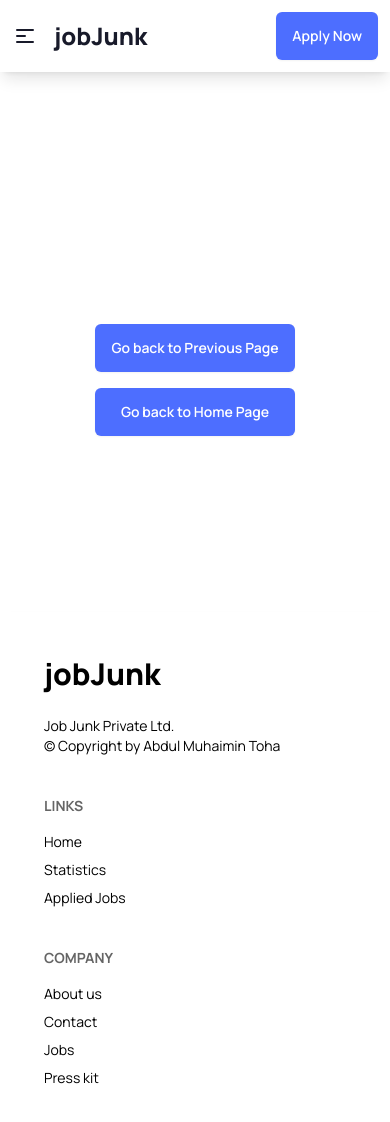
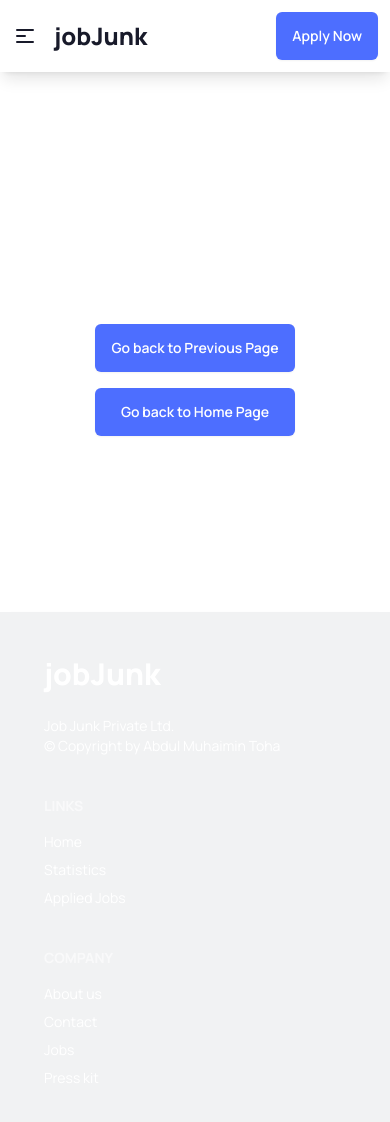
Before and after one commit to abdul-muhaimin-toha/jobJunk, a React (Vite) app: page / in a window 390 px wide. Shown: the top 1122 px of the page. Built offline with nearby package versions, Linux system fonts and the light colour scheme.

Commit message:
error page styling and responsive done

```diff
--- a/src/components/Footer.jsx
+++ b/src/components/Footer.jsx
@@ -1,8 +1,8 @@
 const Footer = () => {
   return (
-    <div className="bg-sectionHeader-pattern bg-cover bg-center shadow-lg">
+    <div className="bg-sectionFooter-pattern bg-cover bg-center shadow-lg">
       <div className="mx-auto max-w-screen-2xl p-1">
-        <footer className="footer flex flex-col justify-between p-10 text-black  md:flex-row">
+        <footer className="footer flex flex-col justify-between p-10 text-white  md:flex-row">
           <aside>
             <a className=" mb-4 text-3xl font-black hover:bg-transparent">
               jobJunk
--- a/tailwind.config.js
+++ b/tailwind.config.js
@@ -6,6 +6,7 @@ export default {
       backgroundImage: {
         "hero-pattern": "url('./src/assets/bg-banner.jpg')",
         "sectionHeader-pattern": "url('./src/assets/animatedBg.svg')",
+        "sectionFooter-pattern": "url('./src/assets/footer.svg')",
       },
     },
   },
```
Also changed, not shown: src/assets/footer.svg (added).
